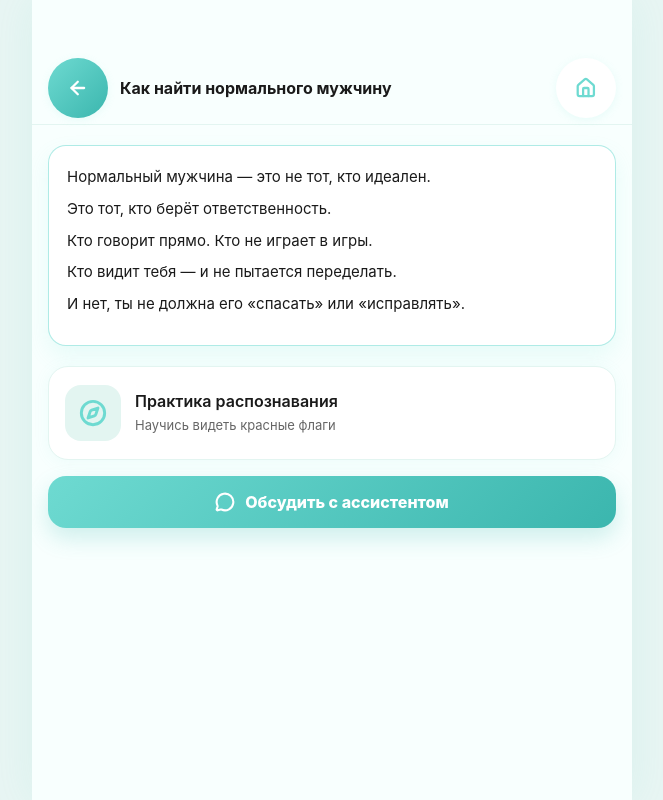
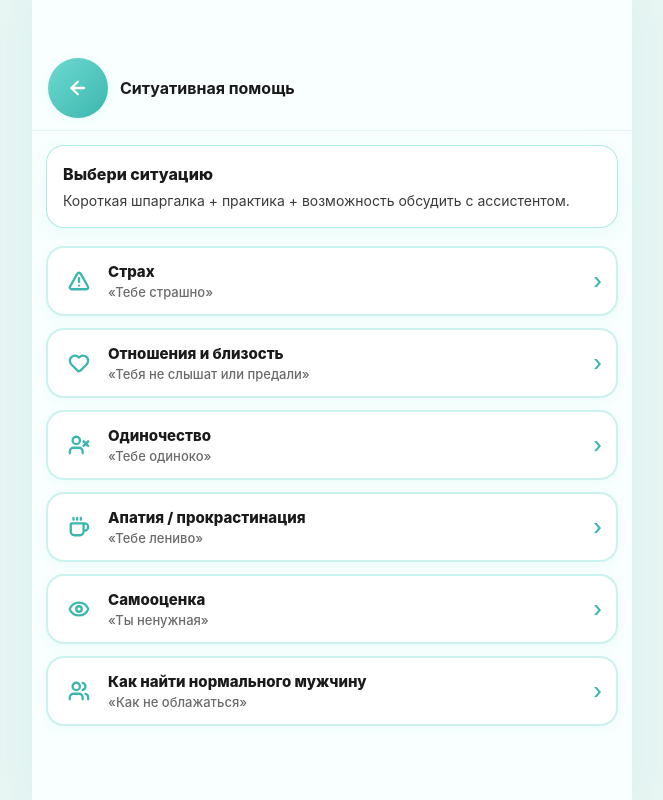
Before and after one commit to mimal77777/spokoyno, a React (Vite) app: page /spokoyno/situations in a window 1280 px wide. Shown: the whole page, without its empty margins (308-971 px from the left). Built offline with nearby package versions, Linux system fonts and the light colour scheme.

Commit message:
fix situations list

```diff
--- a/src/pages/Situations.tsx
+++ b/src/pages/Situations.tsx
@@ -1,12 +1,9 @@
 import { useNavigate } from "react-router-dom";
-import { ArrowLeft, Home, MessageCircle, Compass } from "lucide-react";
-import styles from "./SituationFear.module.css";
+import { ArrowLeft, AlertTriangle, Heart, UserX, Coffee, Eye, Users } from "lucide-react";
+import styles from "./Situations.module.css";
 
-export default function SituationDating() {
+export default function Situations() {
   const navigate = useNavigate();
-
-  const assistantContext =
-    "Пользователь ищет здоровые отношения. Помоги разобраться в красных флагах и границах. Говори по существу, без романтизации и сказок про 'того самого'.";
 
   return (
     <div className={styles.screen}>
@@ -15,56 +12,84 @@ export default function SituationDating() {
         <button className={styles.backButton} onClick={() => navigate(-1)} aria-label="Назад">
           <ArrowLeft size={32} strokeWidth={2.5} />
         </button>
-        <span className={styles.headerTitle}>Как найти нормального мужчину</span>
-        <button className={styles.homeButton} onClick={() => navigate("/")} aria-label="На главную">
-          <Home size={28} strokeWidth={2.5} />
-        </button>
+        <span className={styles.headerTitle}>Ситуативная помощь</span>
       </div>
 
-      {/* Content */}
-      <div className={styles.content}>
-        {/* Story */}
-        <div className={styles.storyCard}>
-          <div className={styles.storyText}>
-            <p>Нормальный мужчина — это не тот, кто идеален.</p>
-            <p>Это тот, кто берёт ответственность.</p>
-            <p></p>
-            <p>Кто говорит прямо. Кто не играет в игры.</p>
-            <p>Кто видит тебя — и не пытается переделать.</p>
-            <p></p>
-            <p>И нет, ты не должна его «спасать» или «исправлять».</p>
+      {/* Intro */}
+      <div className={styles.introCard}>
+        <div className={styles.introTitle}>Выбери ситуацию</div>
+        <div className={styles.introText}>
+          Короткая шпаргалка + практика + возможность обсудить с ассистентом.
+        </div>
+      </div>
+
+      {/* List */}
+      <div className={styles.list}>
+        <button className={styles.item} onClick={() => navigate("/situation/fear")}>
+          <div className={styles.itemIcon}>
+            <AlertTriangle size={22} strokeWidth={2.5} />
           </div>
-        </div>
+          <div className={styles.itemText}>
+            <div className={styles.itemTitle}>Страх</div>
+            <div className={styles.itemSub}>«Тебе страшно»</div>
+          </div>
+          <div className={styles.chevron}>›</div>
+        </button>
 
-        {/* Actions */}
-        <div className={styles.actions}>
-          {/* Practice Card */}
-          <div className={styles.practiceCard} onClick={() => navigate("/practice/redflags")}>
-            <div className={styles.practiceIcon}>
-              <Compass size={28} strokeWidth={2.5} />
-            </div>
-            <div className={styles.practiceText}>
-              <div className={styles.practiceTitle}>Практика распознавания</div>
-              <div className={styles.practiceSub}>Научись видеть красные флаги</div>
-            </div>
+        <button className={styles.item} onClick={() => navigate("/situation/relationships")}>
+          <div className={styles.itemIcon}>
+            <Heart size={22} strokeWidth={2.5} />
           </div>
+          <div className={styles.itemText}>
+            <div className={styles.itemTitle}>Отношения и близость</div>
+            <div className={styles.itemSub}>«Тебя не слышат или предали»</div>
+          </div>
+          <div className={styles.chevron}>›</div>
+        </button>
 
-          {/* Assistant Button */}
-          <button
-            className={styles.assistantButton}
-            onClick={() =>
-              navigate("/assistant", {
-                state: {
-                  preset: "dating",
-                  context: assistantContext
-                }
-              })
-            }
-          >
-            <MessageCircle size={20} strokeWidth={2.5} />
-            <span>Обсудить с ассистентом</span>
-          </button>
-        </div>
+        <button className={styles.item} onClick={() => navigate("/situation/loneliness")}>
+          <div className={styles.itemIcon}>
+            <UserX size={22} strokeWidth={2.5} />
+          </div>
+          <div className={styles.itemText}>
+            <div className={styles.itemTitle}>Одиночество</div>
+            <div className={styles.itemSub}>«Тебе одиноко»</div>
+          </div>
+          <div className={styles.chevron}>›</div>
+        </button>
+
+        <button className={styles.item} onClick={() => navigate("/situation/apathy")}>
+          <div className={styles.itemIcon}>
+            <Coffee size={22} strokeWidth={2.5} />
+          </div>
+          <div className={styles.itemText}>
+            <div className={styles.itemTitle}>Апатия / прокрастинация</div>
+            <div className={styles.itemSub}>«Тебе лениво»</div>
+          </div>
+          <div className={styles.chevron}>›</div>
+        </button>
+
+        <button className={styles.item} onClick={() => navigate("/situation/selfesteem")}>
+          <div className={styles.itemIcon}>
+            <Eye size={22} strokeWidth={2.5} />
+          </div>
+          <div className={styles.itemText}>
+            <div className={styles.itemTitle}>Самооценка</div>
+            <div className={styles.itemSub}>«Ты ненужная»</div>
+          </div>
+          <div className={styles.chevron}>›</div>
+        </button>
+
+        <button className={styles.item} onClick={() => navigate("/situation/dating")}>
+          <div className={styles.itemIcon}>
+            <Users size={22} strokeWidth={2.5} />
+          </div>
+          <div className={styles.itemText}>
+            <div className={styles.itemTitle}>Как найти нормального мужчину</div>
+            <div className={styles.itemSub}>«Как не облажаться»</div>
+          </div>
+          <div className={styles.chevron}>›</div>
+        </button>
       </div>
     </div>
   );
```
